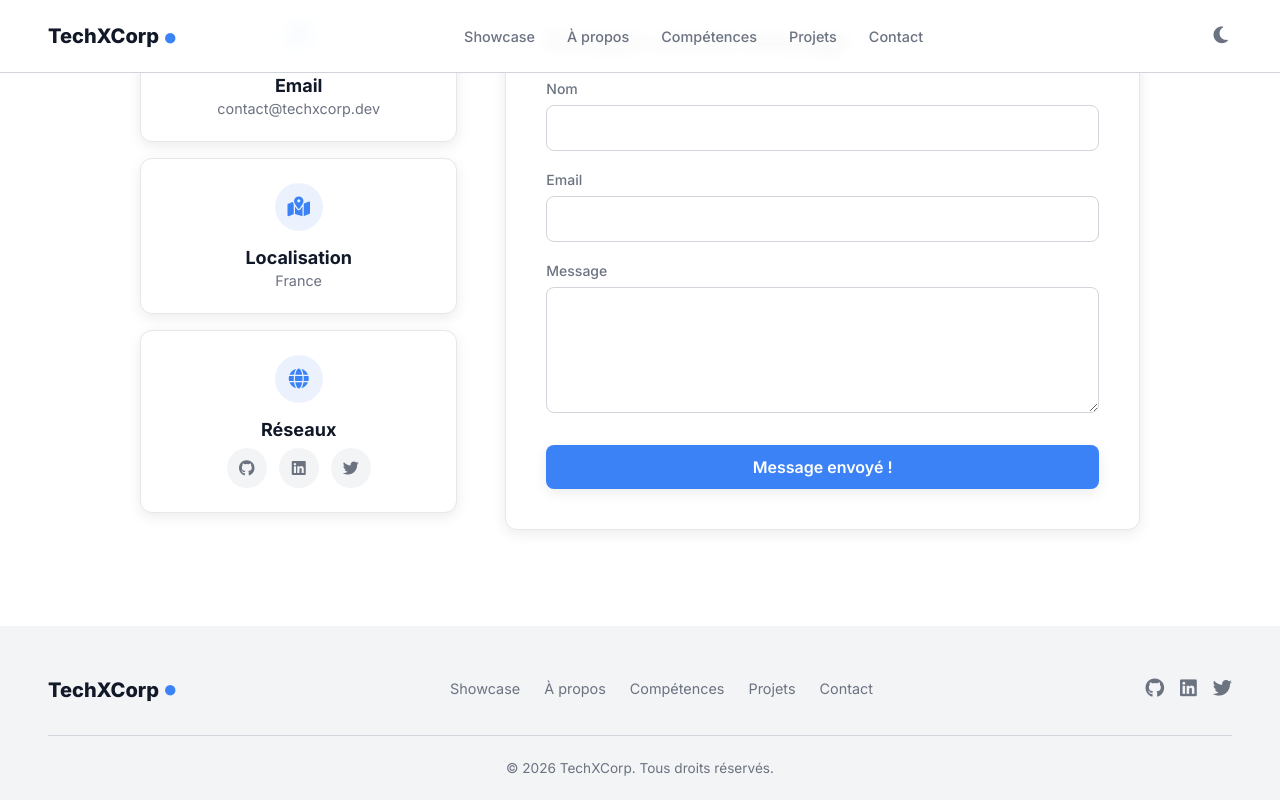
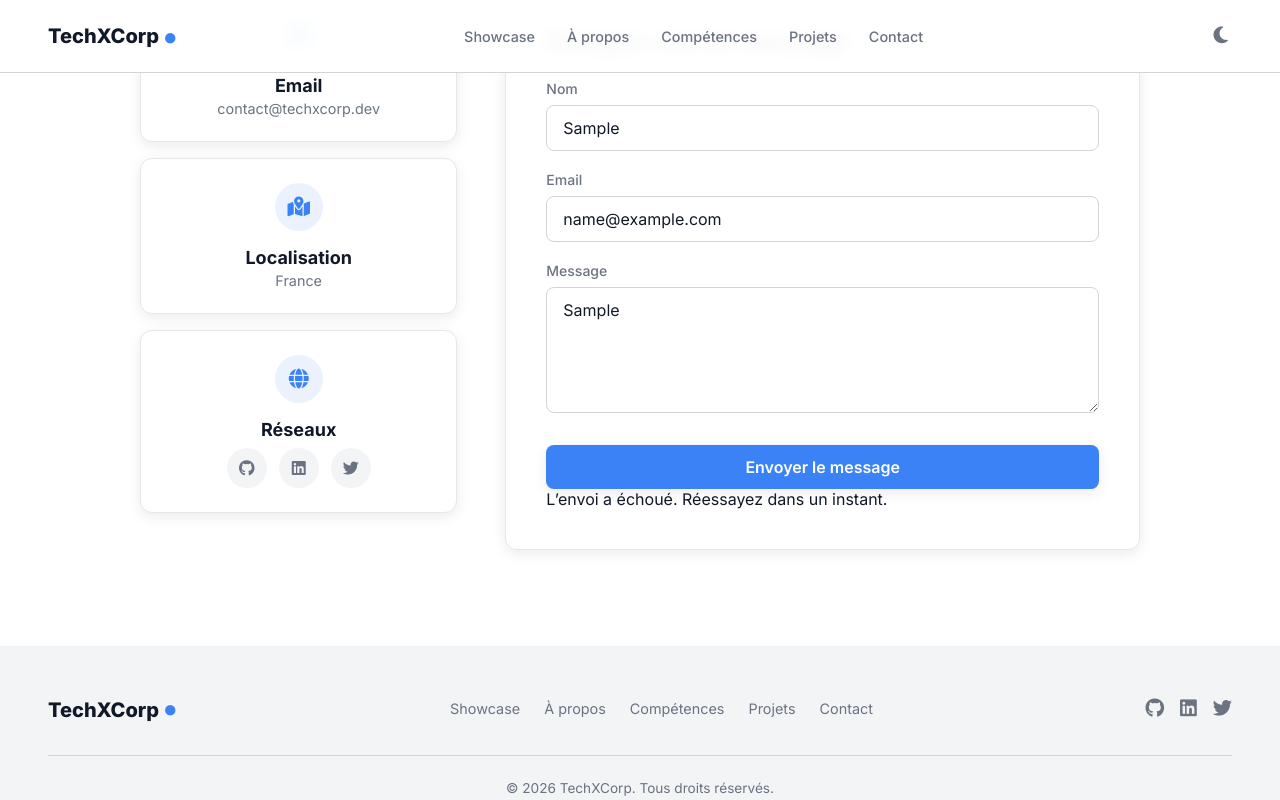
Before and after one commit to ProctHeath/EnderTechXWEBSITE, a React (Vite) app: page / in a window 1280 px wide. Both pictures are taken after typing "Sample", "name@example.com", "Sample" into the empty fields and a click on the button "Envoyer le message". Shown: the part 4542-5342 px from the top of the page. Built offline with nearby package versions, Linux system fonts and the light colour scheme; no server answers.

Commit message:
Change contact.jsx to make him functional and easy to use

```diff
--- a/src/components/Contact.jsx
+++ b/src/components/Contact.jsx
@@ -5,6 +5,8 @@ import './Contact.css';
 export default function Contact() {
   const ref = useRef(null);
   const [sent, setSent] = useState(false);
+  const [sending, setSending] = useState(false);
+  const [error, setError] = useState(false);
 
   useEffect(() => {
     const el = ref.current;
@@ -22,11 +24,31 @@ export default function Contact() {
     return () => observer.disconnect();
   }, []);
 
-  const handleSubmit = (e) => {
+  const handleSubmit = async (e) => {
     e.preventDefault();
-    setSent(true);
-    e.target.reset();
-    setTimeout(() => setSent(false), 3000);
+    setSending(true);
+    setError(false);
+
+    try {
+      const formData = new FormData(e.currentTarget);
+      formData.append('_subject', `Nouveau message depuis ${config.name}`);
+
+      const response = await fetch(`https://formsubmit.co/ajax/${config.email}`, {
+        method: 'POST',
+        headers: { Accept: 'application/json' },
+        body: formData,
+      });
+
+      if (!response.ok) throw new Error('Email non envoyé');
+
+      setSent(true);
+      e.currentTarget.reset();
+      setTimeout(() => setSent(false), 3000);
+    } catch {
+      setError(true);
+    } finally {
+      setSending(false);
+    }
   };
 
   return (
@@ -66,19 +88,20 @@ export default function Contact() {
             <h3 className="form-title">Envoyez-moi un message</h3>
             <div className="form-group">
               <label htmlFor="name">Nom</label>
-              <input type="text" id="name" required />
+              <input type="text" id="name" name="name" required />
             </div>
             <div className="form-group">
               <label htmlFor="email">Email</label>
-              <input type="email" id="email" required />
+              <input type="email" id="email" name="email" required />
             </div>
             <div className="form-group">
               <label htmlFor="message">Message</label>
-              <textarea id="message" rows={5} required />
+              <textarea id="message" name="message" rows={5} required />
             </div>
-            <button type="submit" className="btn-primary form-btn">
-              {sent ? 'Message envoyé !' : 'Envoyer le message'}
+            <button type="submit" className="btn-primary form-btn" disabled={sending}>
+              {sending ? 'Envoi en cours...' : sent ? 'Message envoyé !' : 'Envoyer le message'}
             </button>
+            {error && <p role="alert">L’envoi a échoué. Réessayez dans un instant.</p>}
           </form>
         </div>
       </div>
```
